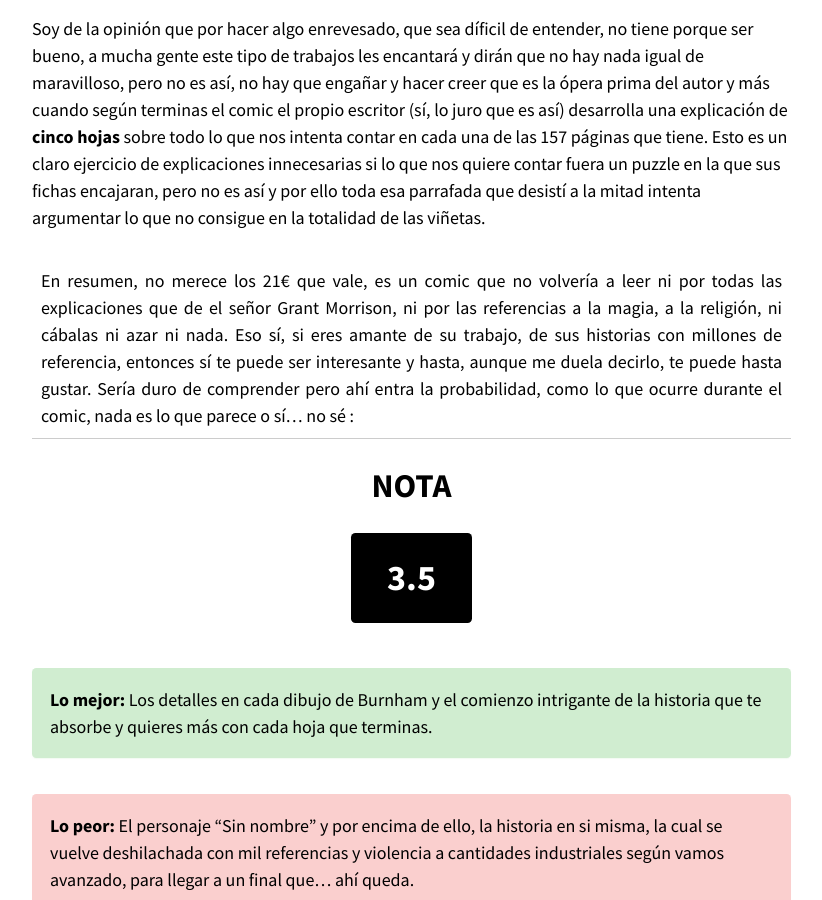
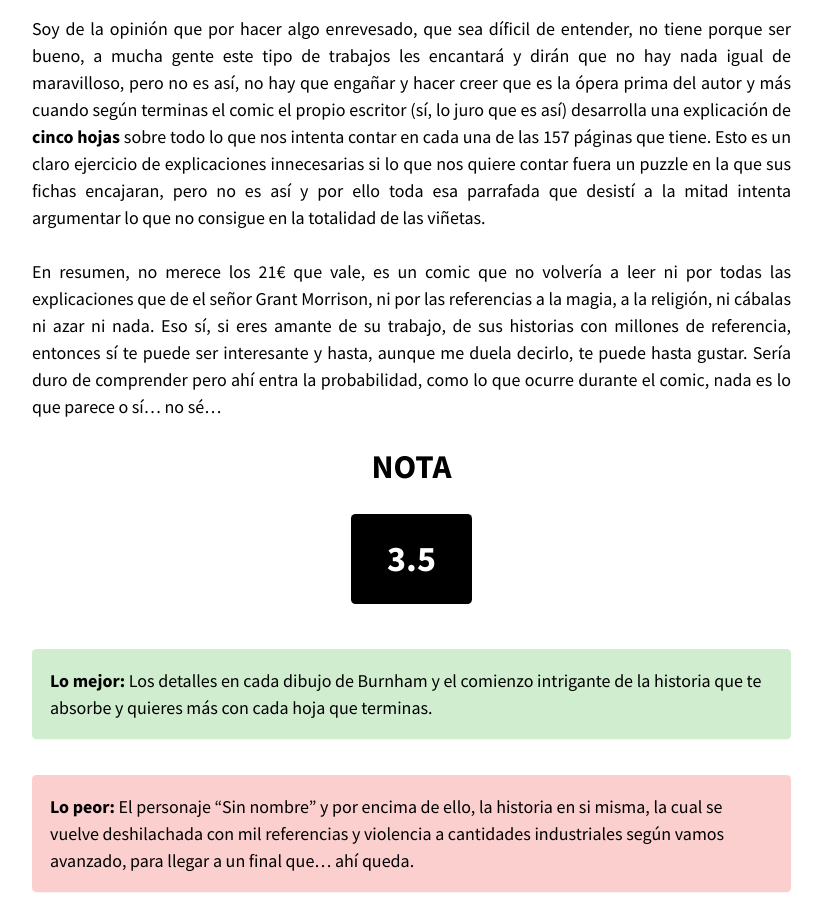
Before and after one commit to gide0n/old-mindeka, a Jekyll site: the page built from _posts/2020-04-01-opinion-nameless.md, in a window 1280 px wide and 900 px high, scrolled down 2622 px. Shown: the whole window, without its empty margins (343-1165 px from the left). Built offline with Jekyll 4.4.1, drawn with Linux system fonts in a browser that asks for light colours; nearby versions of some CDN libraries.

Commit message:
Update 2020-04-01-opinion-nameless.md

```diff
--- a/_posts/2020-04-01-opinion-nameless.md
+++ b/_posts/2020-04-01-opinion-nameless.md
@@ -38,9 +38,9 @@ Lo más sobresaliente del comic sin dudarlo, **Chris Burnham** dibuja de maravil
 La obra de Grant Morrison siempre es dura, violenta, sangrienta y con buenas historias, al menos lo que conocía hasta ahora, pero **Nameless** mezcla todo eso con una historia que no me convenció y no convencerá a cualquier lector de comics, porque parece que el guión está solo para poder mostrarnos un arte extremadamente violento. Podrá interesar a aquellos que tengan entre sus aficiones el ocultismo o amor platónico por cualquier película de terror de ciencia ficción que se desarrolle en el espacio, pero poco más.
 {: .text-justify}
 Soy de la opinión que por hacer algo enrevesado, que sea díficil de entender, no tiene porque ser bueno, a mucha gente este tipo de trabajos les encantará y dirán que no hay nada igual de maravilloso, pero no es así, no hay que engañar y hacer creer que es la ópera prima del autor y más cuando según terminas el comic el propio escritor (sí, lo juro que es así) desarrolla una explicación de **cinco hojas** sobre todo lo que nos intenta contar en cada una de las 157 páginas que tiene. Esto es un claro ejercicio de explicaciones innecesarias si lo que nos quiere contar fuera un puzzle en la que sus fichas encajaran, pero no es así y por ello toda esa parrafada que desistí a la mitad intenta argumentar lo que no consigue en la totalidad de las viñetas.
-
 {: .text-justify}
-En resumen, no merece los 21€ que vale, es un comic que no volvería a leer ni por todas las explicaciones que de el señor Grant Morrison, ni por las referencias a la magia, a la religión, ni cábalas ni azar ni nada. Eso sí, si eres amante de su trabajo, de sus historias con millones de referencia, entonces sí te puede ser interesante y hasta, aunque me duela decirlo, te puede hasta gustar. Sería duro de comprender pero ahí entra la probabilidad, como lo que ocurre durante el comic, nada es lo que parece o sí... no sé :|
+En resumen, no merece los 21€ que vale, es un comic que no volvería a leer ni por todas las explicaciones que de el señor Grant Morrison, ni por las referencias a la magia, a la religión, ni cábalas ni azar ni nada. Eso sí, si eres amante de su trabajo, de sus historias con millones de referencia, entonces sí te puede ser interesante y hasta, aunque me duela decirlo, te puede hasta gustar. Sería duro de comprender pero ahí entra la probabilidad, como lo que ocurre durante el comic, nada es lo que parece o sí... no sé...
+{: .text-justify}
 
 # NOTA
 {: .text-center}
```
